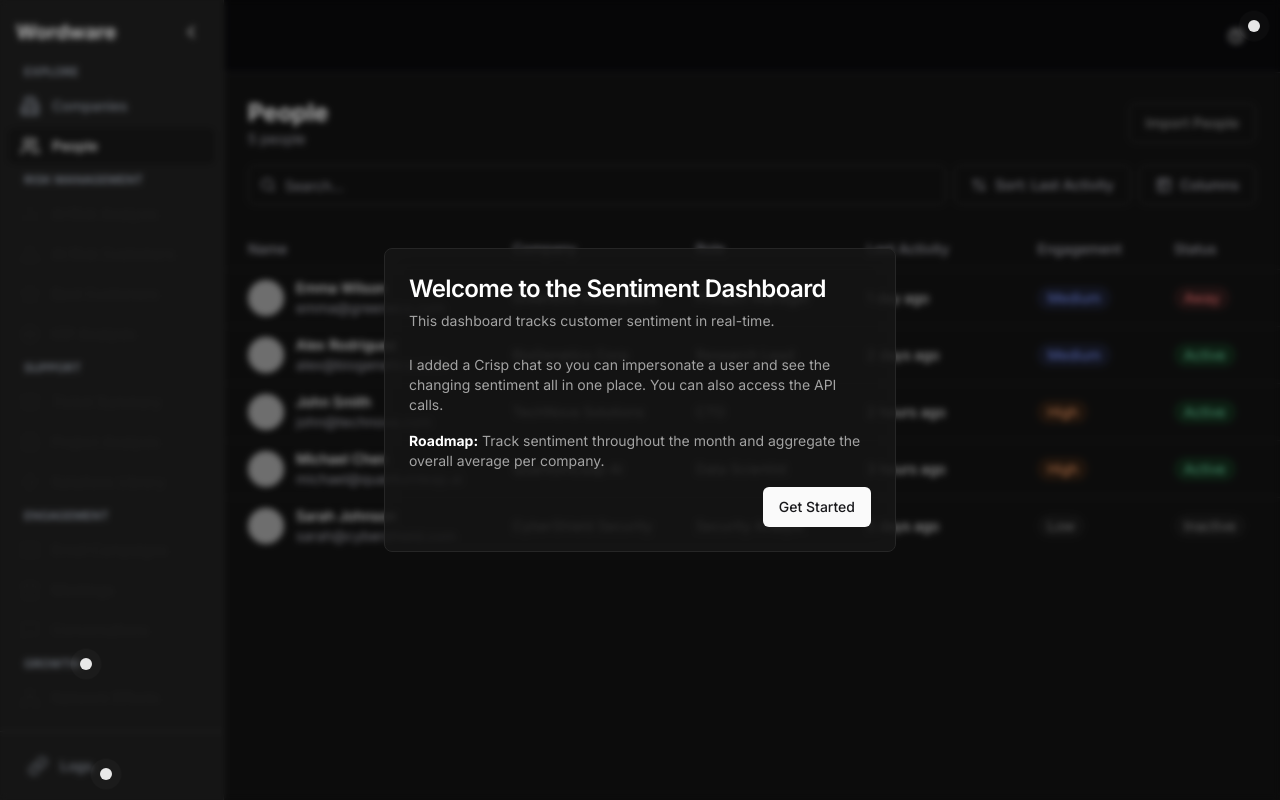
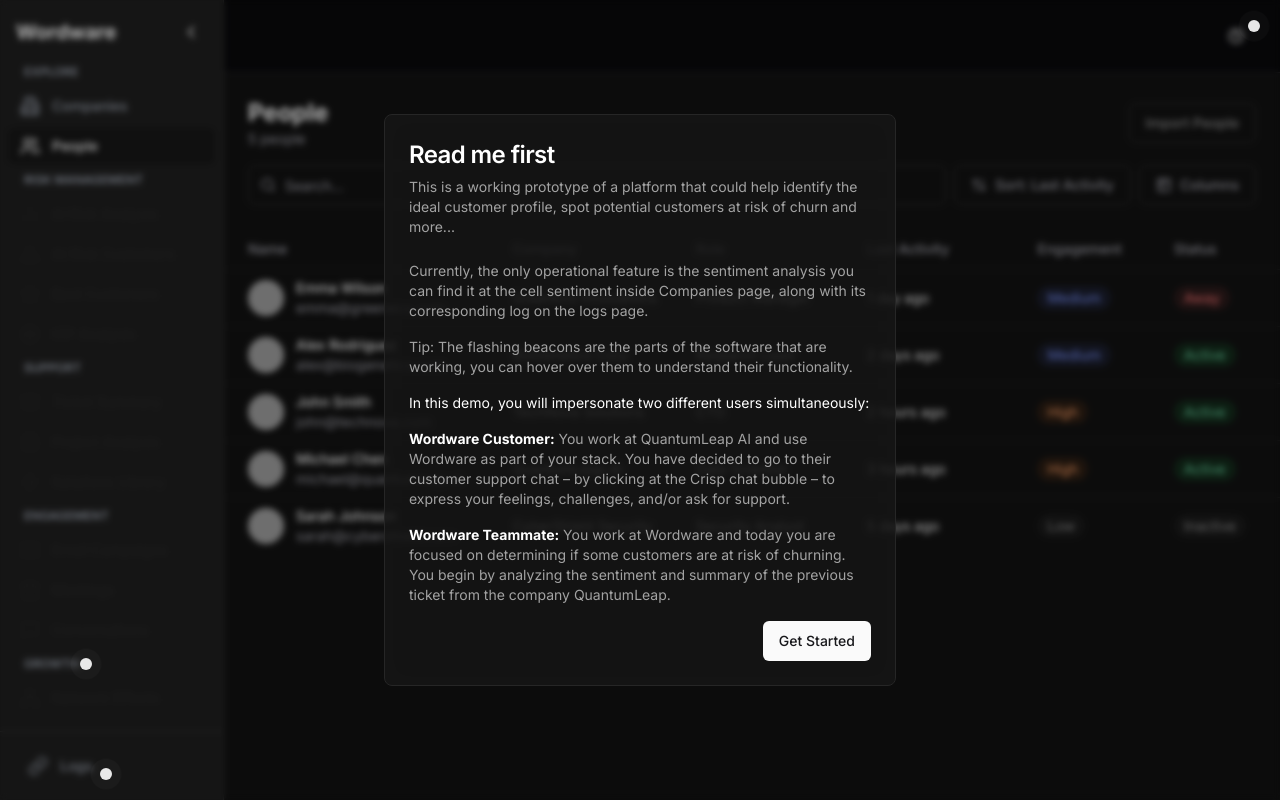
Before and after one commit to renantrendt/wordware-demo, a Next.js app: page /people in a window 1280 px wide. Built offline with nearby package versions, Linux system fonts and the light colour scheme; grey boxes are pictures that could not be loaded.

Commit message:
welcome modal update when restart onboarding

```diff
--- a/components/product-tour.tsx
+++ b/components/product-tour.tsx
@@ -68,17 +68,26 @@ function WelcomeModal({ onClose }: { onClose: () => void }) {
       <div className="fixed left-[50%] top-[50%] z-50 grid w-full max-w-lg translate-x-[-50%] translate-y-[-50%] gap-4">
         <Card className="border-neutral-800 bg-neutral-900/80 backdrop-blur-md text-white">
           <CardHeader>
-            <CardTitle>Welcome to the Sentiment Dashboard</CardTitle>
+            <CardTitle>Read me first</CardTitle>
             <CardDescription className="text-neutral-400">
-              This dashboard tracks customer sentiment in real-time.
+            This is a working prototype of a platform that could help identify the ideal customer profile, spot potential customers at risk of churn and more...
             </CardDescription>
           </CardHeader>
           <CardContent>
           <p className="mb-4 text-sm text-neutral-400">
-          I added a Crisp chat so you can impersonate a user and see the changing sentiment all in one place. You can also access the API calls.
+          Currently, the only operational feature is the sentiment analysis you can find it at the cell sentiment inside Companies page, along with its corresponding log on the logs page.
             </p>
             <p className="mb-4 text-sm text-neutral-400">
-              <strong className="text-white">Roadmap:</strong> Track sentiment throughout the month and aggregate the overall average per company.
+            Tip: The flashing beacons are the parts of the software that are working, you can hover over them to understand their functionality.
+            </p>
+            <p className="mb-4 text-sm">
+            In this demo, you will impersonate two different users simultaneously:
+            </p>
+            <p className="mb-4 text-sm text-neutral-400">
+              <strong className="text-white">Wordware Customer:</strong> You work at QuantumLeap AI and use Wordware as part of your stack. You have decided to go to their customer support chat – by clicking at the Crisp chat bubble – to express your feelings, challenges, and/or ask for support.
+            </p>
+            <p className="mb-4 text-sm text-neutral-400">
+              <strong className="text-white">Wordware Teammate:</strong> You work at Wordware and today you are focused on determining if some customers are at risk of churning. You begin by analyzing the sentiment and summary of the previous ticket from the company QuantumLeap.
             </p>
             <div className="flex justify-end">
               <Button
@@ -114,7 +123,7 @@ export function ProductTour() {
     } else if (position === 'logs') {
       router.push('/logs')
     } else if (position === 'restart') {
-      // Apenas remove o beacon
+      // Apenas remove o beacon quando clicado
       setVisibleBeacons(prev => prev.filter(p => p !== position))
     }
   }
```
